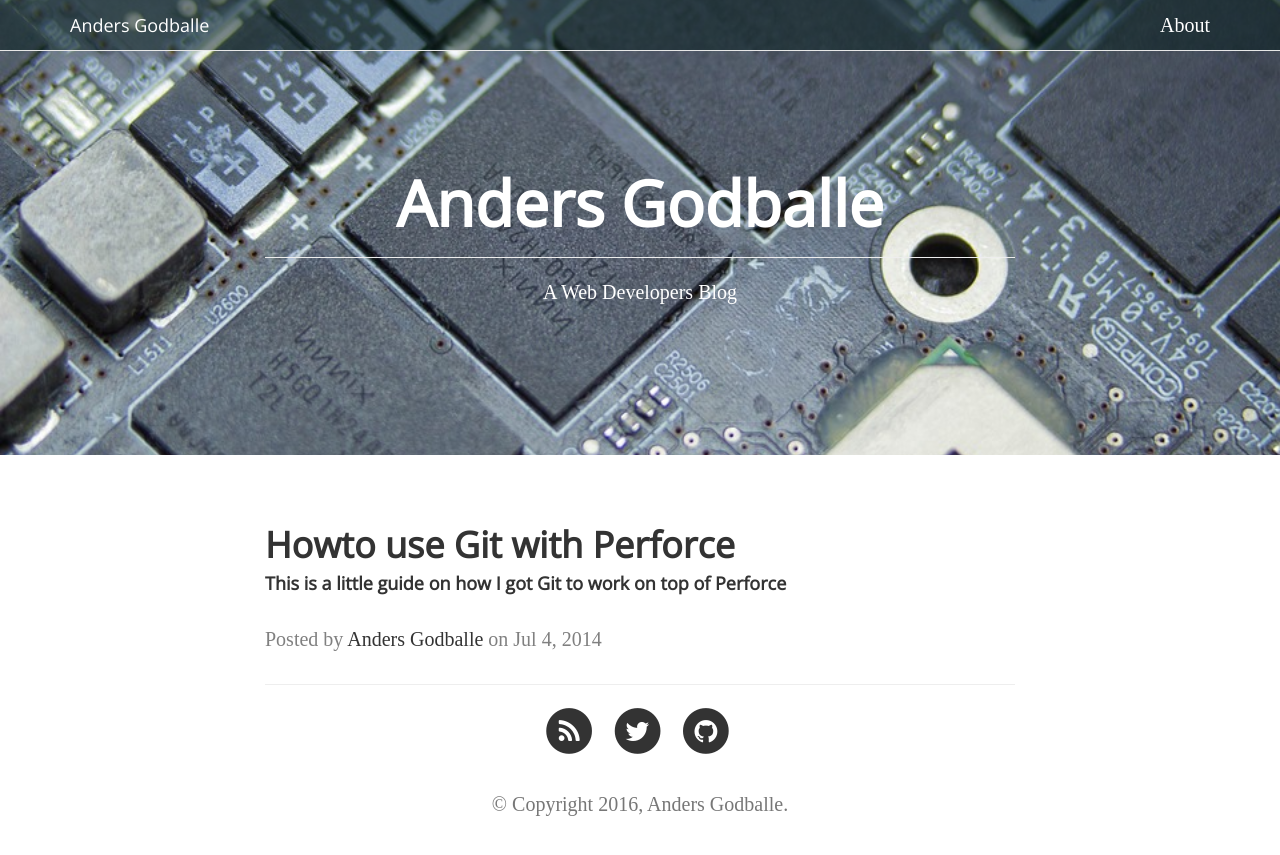
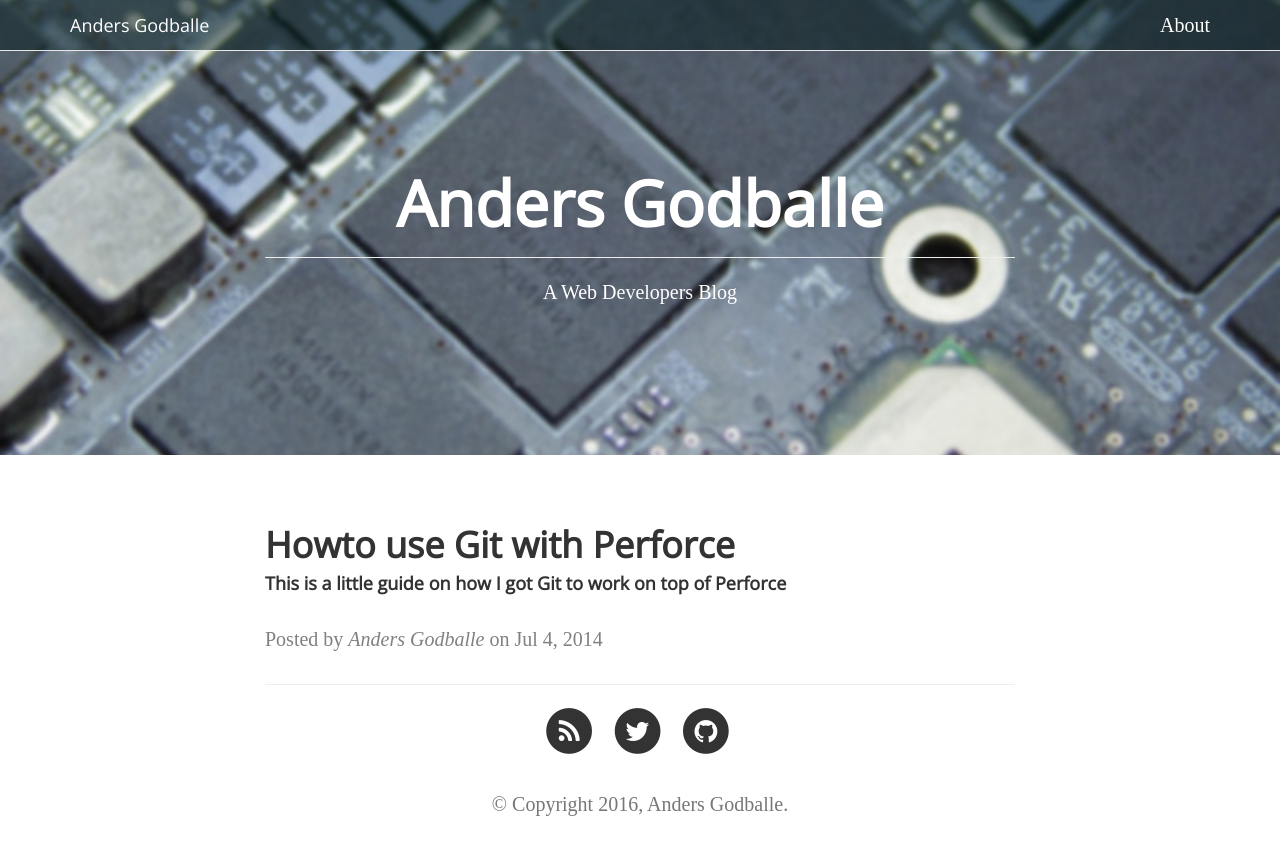
Before and after one commit to andersgodballe/andersgodballe.github.io, a Jekyll site: the page built from index.html, in a window 1280 px wide. Shown: the top 855 px of the page. Built offline with Jekyll 4.4.1, drawn with Linux system fonts in a browser that asks for light colours; nearby versions of some CDN libraries.

Commit message:
updated layout

```diff
--- a/_layouts/post.html
+++ b/_layouts/post.html
@@ -3,7 +3,7 @@ layout: default
 ---
 
 
-<div class="jumbotron" style="background-image: url(/images/postheader.jpg)">
+<div class="jumbotron" style="background-image: url(/images/main1.jpg)">
   <div class="container">
      <div class="row">
             <div class="col-lg-8 col-lg-offset-2 col-md-10 col-md-offset-1">
--- a/_sass/_andersgodballe.scss
+++ b/_sass/_andersgodballe.scss
@@ -98,7 +98,7 @@ blockquote {
     background-size: cover;
     -o-background-size: cover;
     margin-bottom: 50px;
-    background-image: url("/images/main.jpg");
+    background-image: url("/images/main1.jpg");
 }
 
 .jumbotron-title {
@@ -130,14 +130,5 @@ blockquote {
 
     p {
         color: $quote-text-color;
-
-        a {
-            text-decoration: none;
-
-            &:hover {
-                text-decoration: underline;
-            }
-        }
-
     }
 }
--- a/index.html
+++ b/index.html
@@ -25,7 +25,7 @@ layout: default
                         <h1>{{ post.title }}</h1>
                         <h4>{{ post.excerpt | strip_html }}</h4>
                     </a>
-                    <p>Posted by <a href="#">{{post.author}}</a> on {{ post.date | date: "%b %-d, %Y" }}</p>
+                    <p>Posted by <i>{{post.author}}</i> on {{ post.date | date: "%b %-d, %Y" }}</p>
                 </div>
                 <hr>
             {% endfor %}
```
Also changed, not shown: images/PostHeader1.jpg (added), images/main1.jpg (added).
